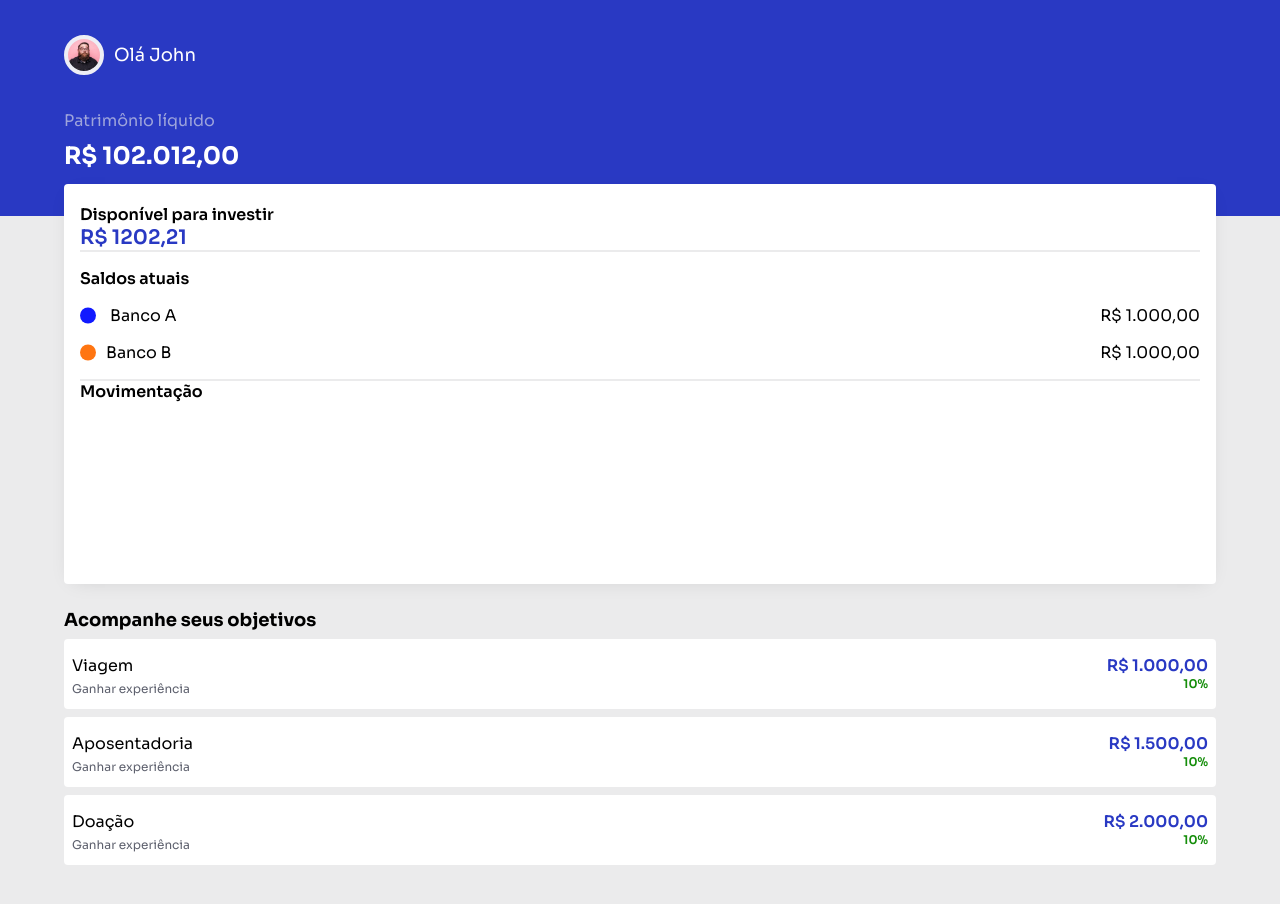
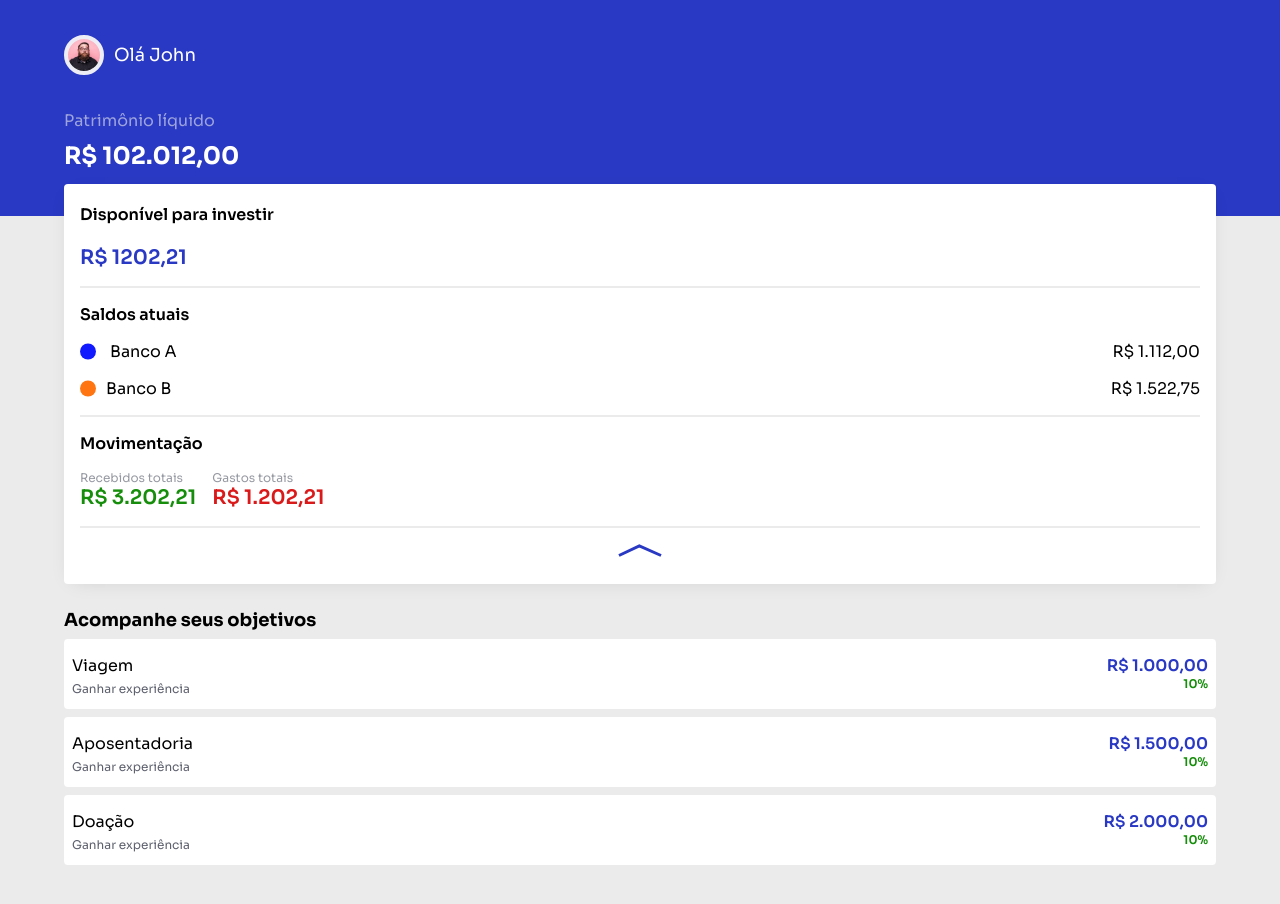
Before and after one commit to arthurbm/monly-xp, a Next.js app: page /home in a window 1280 px wide. Shown: the top 904 px of the page. Built offline with nearby package versions, Linux system fonts and the light colour scheme.

Commit message:
feat: finish investment box home

```diff
--- a/src/assets/index.ts
+++ b/src/assets/index.ts
@@ -1,5 +1,6 @@
 import ProfileImage from './ProfileImage.svg';
 import BlueBall from './BlueBall.svg';
 import OrangeBall from './OrangeBall.svg';
+import UpArrow from './UpArrow.svg';
 
-export { ProfileImage, BlueBall, OrangeBall };
+export { ProfileImage, BlueBall, OrangeBall, UpArrow };
--- a/src/components/InvestmentBox/index.tsx
+++ b/src/components/InvestmentBox/index.tsx
@@ -1,8 +1,14 @@
-import { BlueBall, OrangeBall } from 'assets';
+import { BlueBall, OrangeBall, UpArrow } from 'assets';
 import Image from 'next/image';
 import React from 'react';
 import { CustomText } from 'styles/globalComponents';
-import { BankDiv, Divider, WhiteBackgorund } from './styles';
+import {
+  BankDiv,
+  Divider,
+  PriceContainer,
+  PricesContainer,
+  WhiteBackgorund
+} from './styles';
 
 // import { Container } from './styles';
 
@@ -13,11 +19,11 @@ const InvestmentBox = () => {
         <CustomText align="left" black medium>
           Disponível para investir
         </CustomText>
-        <CustomText size="20px" medium align="left">
+        <CustomText margin="20px 0 0 0" size="20px" medium align="left">
           R$ 1202,21
         </CustomText>
 
-        <Divider />
+        <Divider margin="16px 0 0 0" />
 
         <CustomText margin="16px 0 0 0" align="left" medium black>
           Saldos atuais
@@ -29,7 +35,7 @@ const InvestmentBox = () => {
               Banco A
             </CustomText>
           </div>
-          <CustomText black>R$ 1.000,00</CustomText>
+          <CustomText black>R$ 1.112,00</CustomText>
         </BankDiv>
 
         <BankDiv>
@@ -39,14 +45,38 @@ const InvestmentBox = () => {
               Banco B
             </CustomText>
           </div>
-          <CustomText black>R$ 1.000,00</CustomText>
+          <CustomText black>R$ 1.522,75</CustomText>
         </BankDiv>
 
         <Divider margin="16px 0 0 0" />
 
-        <CustomText black medium align="left">
+        <CustomText margin="16px 0 0 0" black medium align="left">
           Movimentação
         </CustomText>
+
+        <PricesContainer>
+          <PriceContainer>
+            <CustomText grey4 size="12px">
+              Recebidos totais
+            </CustomText>
+            <CustomText size="20px" green medium>
+              R$ 3.202,21{' '}
+            </CustomText>
+          </PriceContainer>
+
+          <PriceContainer margin="0 0 0 16px">
+            <CustomText grey4 size="12px">
+              Gastos totais
+            </CustomText>
+            <CustomText size="20px" red medium>
+              R$ 1.202,21
+            </CustomText>
+          </PriceContainer>
+        </PricesContainer>
+
+        <Divider margin="16px 0 16px 0" />
+
+        <Image src={UpArrow} alt="up arrow" />
       </WhiteBackgorund>
     </>
   );
--- a/src/components/InvestmentBox/styles.ts
+++ b/src/components/InvestmentBox/styles.ts
@@ -1,6 +1,10 @@
 import styled from 'styled-components';
 
 interface DividerProps {
+  margin?: string;
+}
+
+interface PriceContainerProps {
   margin?: string;
 }
 
@@ -27,3 +31,16 @@ export const BankDiv = styled.div`
   justify-content: space-between;
   margin-top: 16px;
 `;
+
+export const PriceContainer = styled.div<PriceContainerProps>`
+  display: flex;
+  flex-direction: column;
+  align-items: start;
+  width: fit-content;
+  margin: ${(props) => props.margin || '0px'};
+`;
+
+export const PricesContainer = styled.div`
+  display: flex;
+  margin-top: 16px;
+`;
--- a/src/styles/globalComponents.ts
+++ b/src/styles/globalComponents.ts
@@ -12,6 +12,8 @@ interface TextProps {
   dark?: boolean;
   grey?: boolean;
   grey2?: boolean;
+  grey4?: boolean;
+  red?: boolean;
   green?: boolean;
   black?: boolean;
   margin?: string;
@@ -42,6 +44,8 @@ export const CustomText = styled.p<TextProps>`
       (props.dark && theme.main.colors.dark) ||
       (props.grey2 && theme.main.colors.gray02) ||
       (props.grey && theme.main.colors.gray05) ||
+      (props.grey4 && theme.main.colors.gray04) ||
+      (props.red && theme.main.colors.red) ||
       (props.black && theme.main.colors.black) ||
       (props.white && theme.main.colors.white) ||
       (props.green && theme.main.colors.green) ||
--- a/src/styles/styled.d.ts
+++ b/src/styles/styled.d.ts
@@ -21,6 +21,7 @@ declare module 'styled-components' {
         black: string;
         dark: string;
         green: string;
+        red: string;
       };
     };
   }
--- a/src/styles/theme.ts
+++ b/src/styles/theme.ts
@@ -11,7 +11,8 @@ export default {
       gray04: '#9699A2',
       gray05: '#5D606D',
       black: '#primary',
-      green: '#168E0B'
+      green: '#168E0B',
+      red: '#DA1A1A'
     },
     fonts: {
       extra_bold: '800 32px Sora, sans-serif',
```
Also changed, not shown: src/assets/UpArrow.svg (added).
